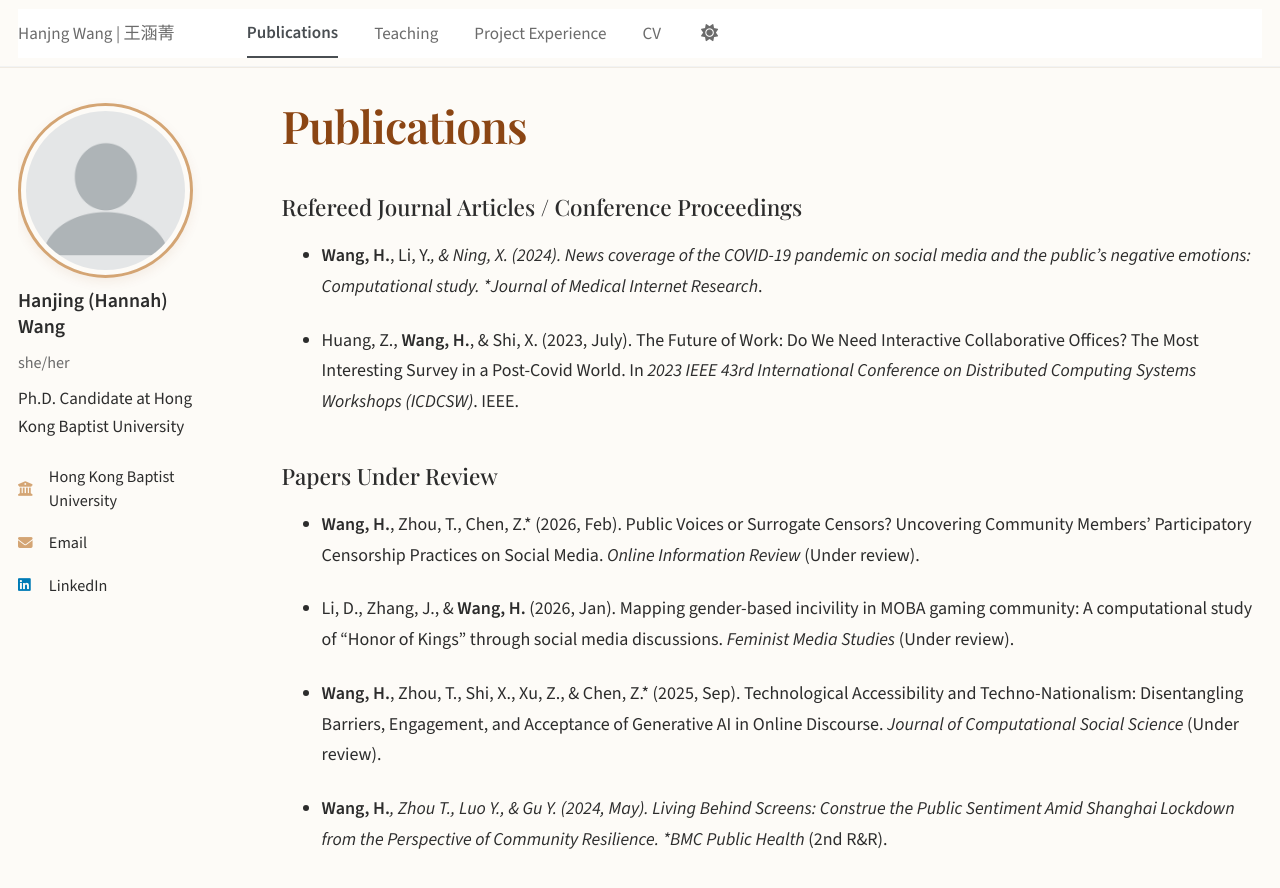
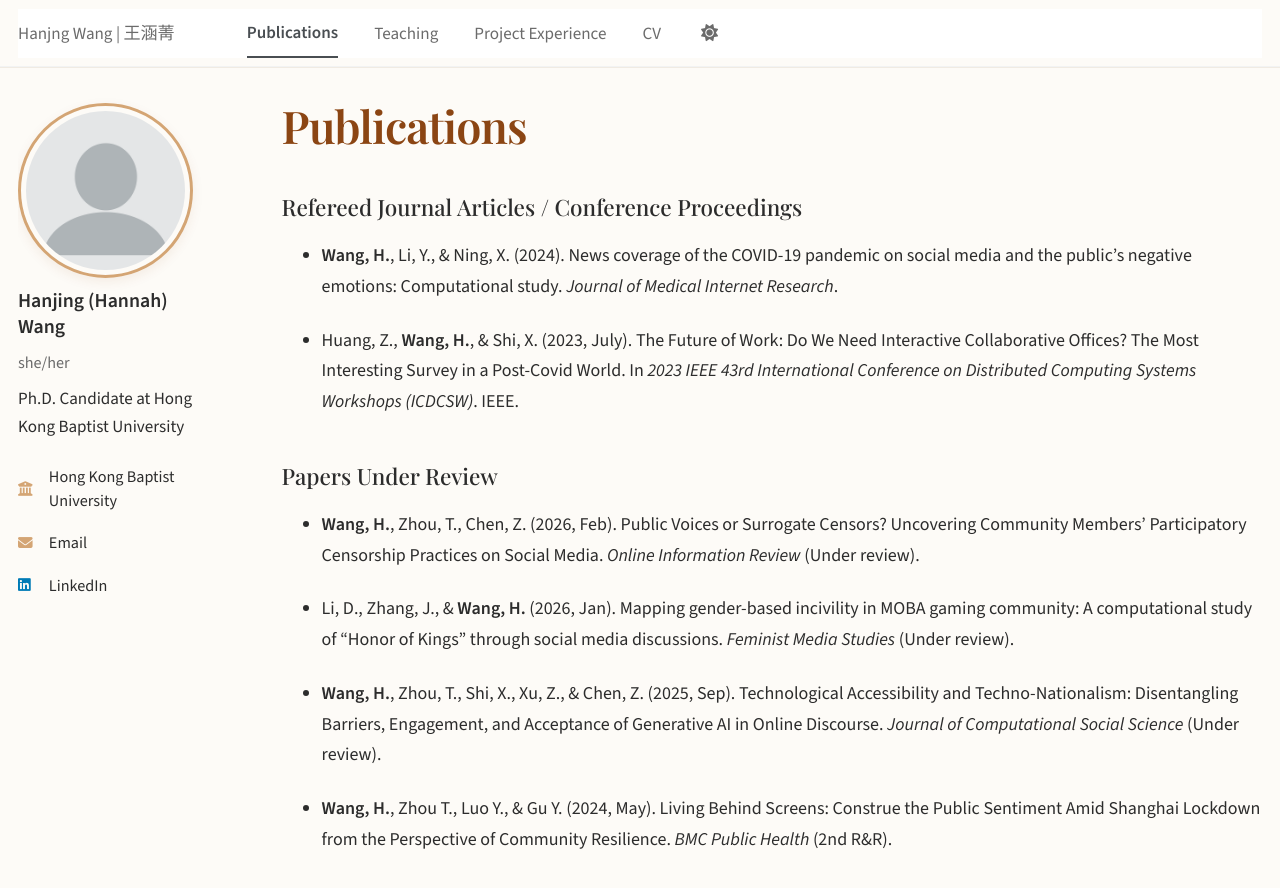
Before and after one commit to hanjingwang-comm/hanjingwang-comm.github.io, a Jekyll site: the page built from _pages/publications.md, in a window 1280 px wide and 900 px high. Shown: the top 888 px of the window. Built offline with Jekyll 4.4.1, drawn with Linux system fonts in a browser that asks for light colours; some web fonts are replaced; a script bundle is joined from its source files by our own code; library files that are not in the unit come from our copies.

```diff
--- a/_pages/publications.md
+++ b/_pages/publications.md
@@ -7,19 +7,19 @@ author_profile: true
 
 ## Refereed Journal Articles / Conference Proceedings
 
-- **Wang, H.**, Li, Y.*, & Ning, X. (2024). News coverage of the COVID-19 pandemic on social media and the public's negative emotions: Computational study. *Journal of Medical Internet Research*.
+- **Wang, H.**, Li, Y., & Ning, X. (2024). News coverage of the COVID-19 pandemic on social media and the public's negative emotions: Computational study. *Journal of Medical Internet Research*.
 
 - Huang, Z., **Wang, H.**, & Shi, X. (2023, July). The Future of Work: Do We Need Interactive Collaborative Offices? The Most Interesting Survey in a Post-Covid World. In *2023 IEEE 43rd International Conference on Distributed Computing Systems Workshops (ICDCSW)*. IEEE.
 
 ## Papers Under Review
 
-- **Wang, H.**, Zhou, T., Chen, Z.* (2026, Feb). Public Voices or Surrogate Censors? Uncovering Community Members' Participatory Censorship Practices on Social Media. *Online Information Review* (Under review).
+- **Wang, H.**, Zhou, T., Chen, Z. (2026, Feb). Public Voices or Surrogate Censors? Uncovering Community Members' Participatory Censorship Practices on Social Media. *Online Information Review* (Under review).
 
 - Li, D., Zhang, J., & **Wang, H.** (2026, Jan). Mapping gender-based incivility in MOBA gaming community: A computational study of "Honor of Kings" through social media discussions. *Feminist Media Studies* (Under review).
 
-- **Wang, H.**, Zhou, T., Shi, X., Xu, Z., & Chen, Z.* (2025, Sep). Technological Accessibility and Techno-Nationalism: Disentangling Barriers, Engagement, and Acceptance of Generative AI in Online Discourse. *Journal of Computational Social Science* (Under review).
+- **Wang, H.**, Zhou, T., Shi, X., Xu, Z., & Chen, Z. (2025, Sep). Technological Accessibility and Techno-Nationalism: Disentangling Barriers, Engagement, and Acceptance of Generative AI in Online Discourse. *Journal of Computational Social Science* (Under review).
 
-- **Wang, H.***, Zhou T., Luo Y., & Gu Y. (2024, May). Living Behind Screens: Construe the Public Sentiment Amid Shanghai Lockdown from the Perspective of Community Resilience. *BMC Public Health* (2nd R&R).
+- **Wang, H.**, Zhou T., Luo Y., & Gu Y. (2024, May). Living Behind Screens: Construe the Public Sentiment Amid Shanghai Lockdown from the Perspective of Community Resilience. *BMC Public Health* (2nd R&R).
 
 ## Working Papers
 
```
